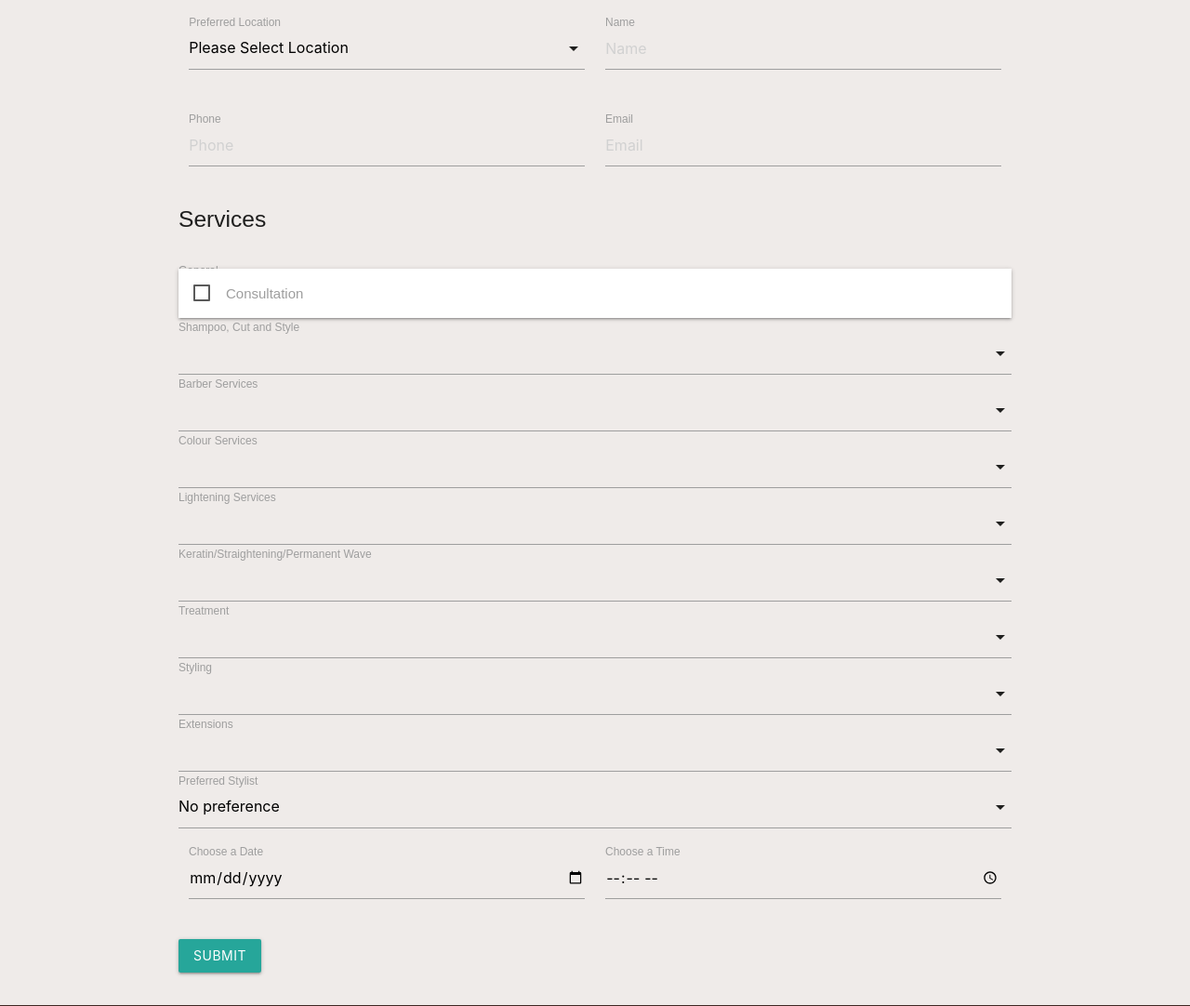
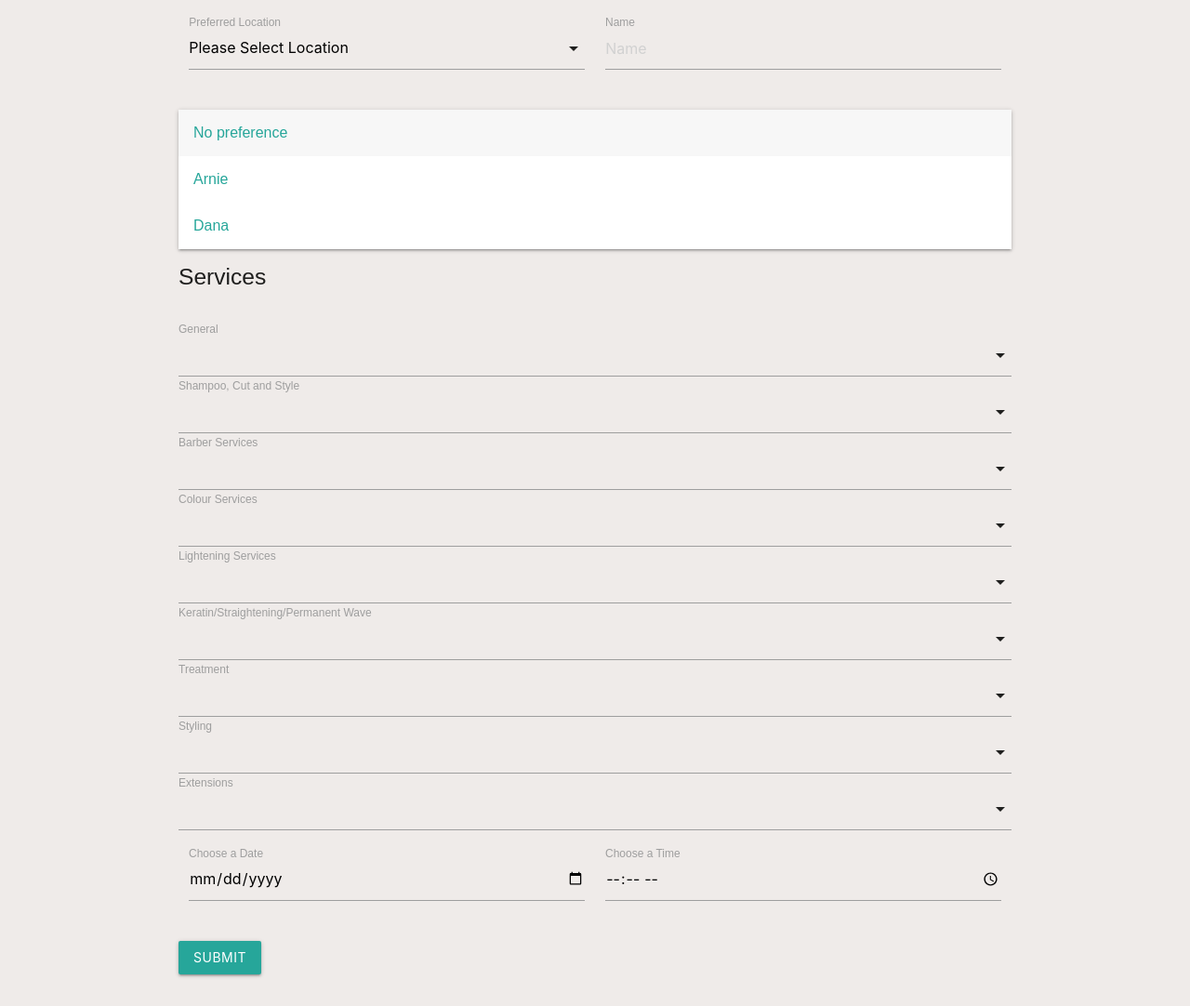
Before and after one commit to christopherece/hairworx_project, a Django app: page /booking/create-booking/ in a window 1280 px wide, after a click on "No preference". Shown: the part 575-1657 px from the top of the page at 93% size. Run offline with Django 4.2, Linux system fonts and the light colour scheme; parts of the project's set-up code (start-up, migrations or seed data) failed here and were passed over.

Commit message:
Going to server5

```diff
--- a/templates/bookings/index.html
+++ b/templates/bookings/index.html
@@ -55,6 +55,16 @@
                   <input placeholder="Email" name="email" id="email" type="email" value="">
                   <label for="email" class="active" name="email">Email</label>
                 </div>
+              </div>
+
+               <!-- Preferres Stylist -->
+               <div class="input-field">
+                <select name="stylist" required>
+                  <option value="No preference"  selected>No preference</option>
+                  <option value="Arnie">Arnie</option>
+                  <option value="Dana">Dana</option>
+                </select>
+                <label>Preferred Stylist</label>
               </div>
 
               <h5>Services</h5>
@@ -157,15 +167,7 @@
                 <label>Extensions</label>
               </div>
 
-          <!-- Preferres Stylist -->
-              <div class="input-field">
-                <select name="stylist" required>
-                  <option value="No preference"  selected>No preference</option>
-                  <option value="Arnie">Arnie</option>
-                  <option value="Dana">Dana</option>
-                </select>
-                <label>Preferred Stylist</label>
-              </div>
+
 
               <div class="row">
                       <!-- DATE PICKER -->
```
